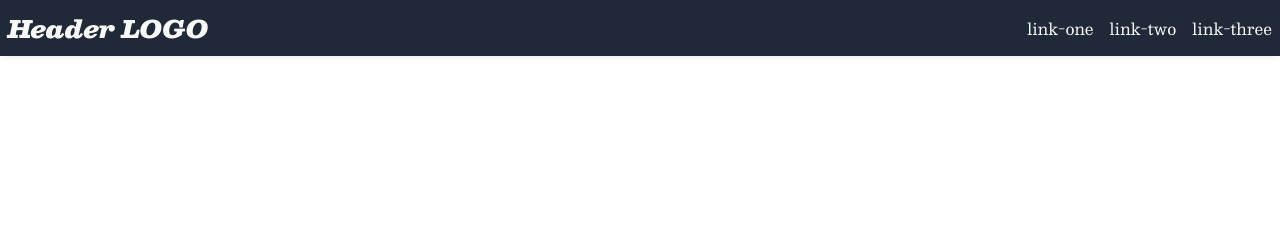
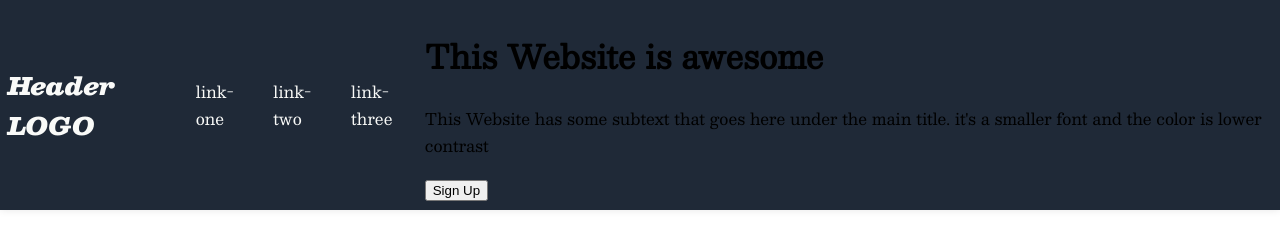
Before and after one commit to ahmedTarek1525/Landing-page, a plain HTML site: page index.html in a window 1280 px wide. Drawn offline with nearby package versions, Linux system fonts and the light colour scheme.

Commit message:
Created the images directory and add an image.
add the hero text and button to the header in index.html

```diff
--- a/index.html
+++ b/index.html
@@ -20,6 +20,13 @@
                 <li><a href="google.com">link-three</a></li>
             </ul>
         </div>
+        <div class="hero-image">
+            <div class="hero-text">
+                <h1>This Website is awesome</h1>
+                <p>This Website has some subtext that goes here under the main title. it's a smaller font and the color is lower contrast</p>
+                <button>Sign Up</button>
+            </div>
+        </div>
     </div>
 </body>
 </html>
```
Also changed, not shown: 1 other file.
